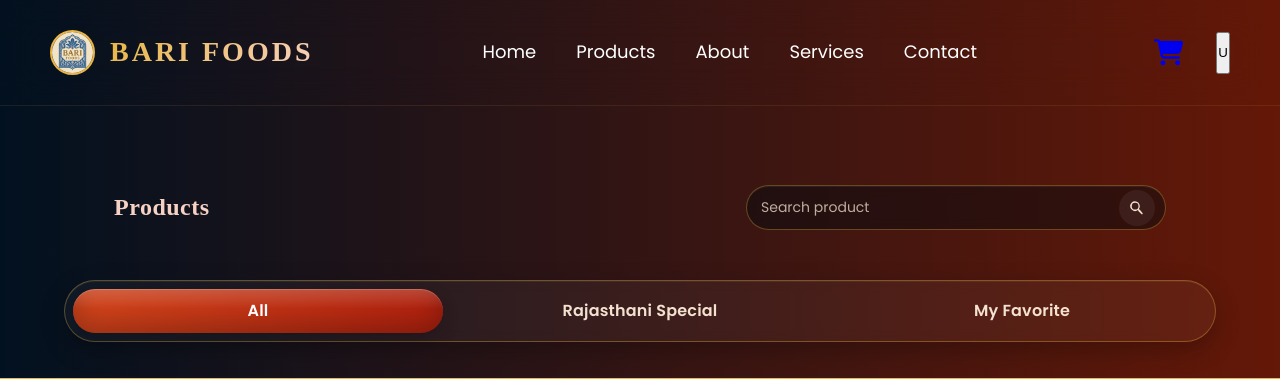
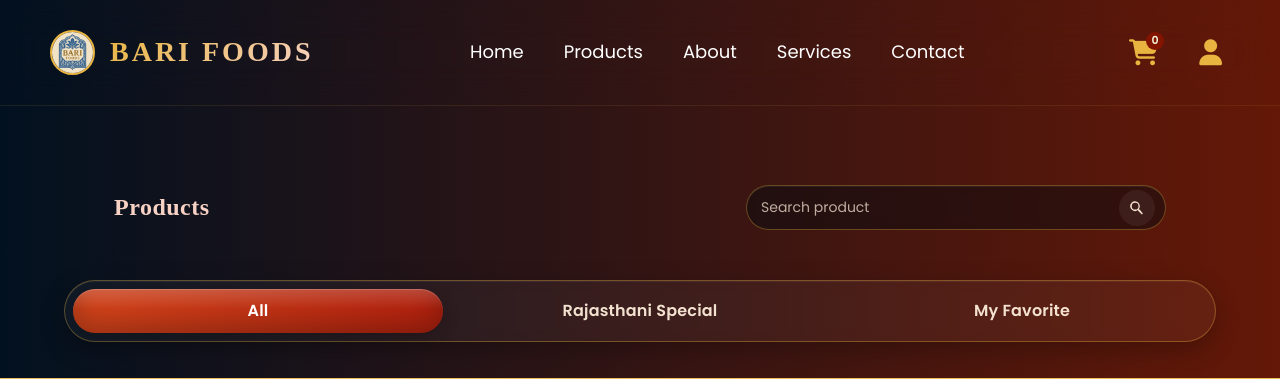
Before and after one commit to KH-Co/Bari-Foods, a Django app: template client/templates/products.html in a window 1280 px wide. Shown: the top 379 px of the page. Run offline with Django 5.2, Linux system fonts and the light colour scheme; the template is opened without the code that fills it, so the values that code supplies are empty.

Commit message:
update header

```diff
--- a/client/templates/products.html
+++ b/client/templates/products.html
@@ -6,6 +6,7 @@
   <meta name="viewport" content="width=device-width, initial-scale=1.0">
   <title>Products</title>
   <link rel="stylesheet" href="../static/css/product.css">
+  <link rel="stylesheet" href="../static/css/style.css">
   <link href="https://fonts.googleapis.com/css2?family=Poppins:wght@400;600&display=swap" rel="stylesheet">
   <link rel="stylesheet" href="https://cdnjs.cloudflare.com/ajax/libs/font-awesome/6.5.0/css/all.min.css">
   <link href="https://cdnjs.cloudflare.com/ajax/libs/font-awesome/6.5.2/css/all.min.css" rel="stylesheet">
@@ -31,9 +32,13 @@
     </nav>
 
     <div class="icons">
-      <a href="cart.html"><i class="fas fa-shopping-cart cart-icon"></i></a>
-      <button class="avatar-btn" id="profileBtn" aria-label="Profile"> <span class="avatar"
-        id="profileAvatar" aria-hidden="true"></span> </button>
+      <a href="../templates/cart.html" aria-label="Shopping Cart">
+        <i class="fas fa-shopping-cart cart-icon"></i>
+        <span id="cartCount" class="count">0</span>
+      </a>
+      <a href="profile.html" id="profileTrigger" aria-label="User Profile">
+        <i class="fas fa-user user-icon"></i>
+      </a>
     </div>
   </header>
 
@@ -185,6 +190,7 @@
 
   <script type="module" src="../static/js/products.js" defer></script>
   <script src="../static/js/header.js"></script>
+  <script src="../static/js/profile.js"></script>
 </body>
 
 </html>
```
